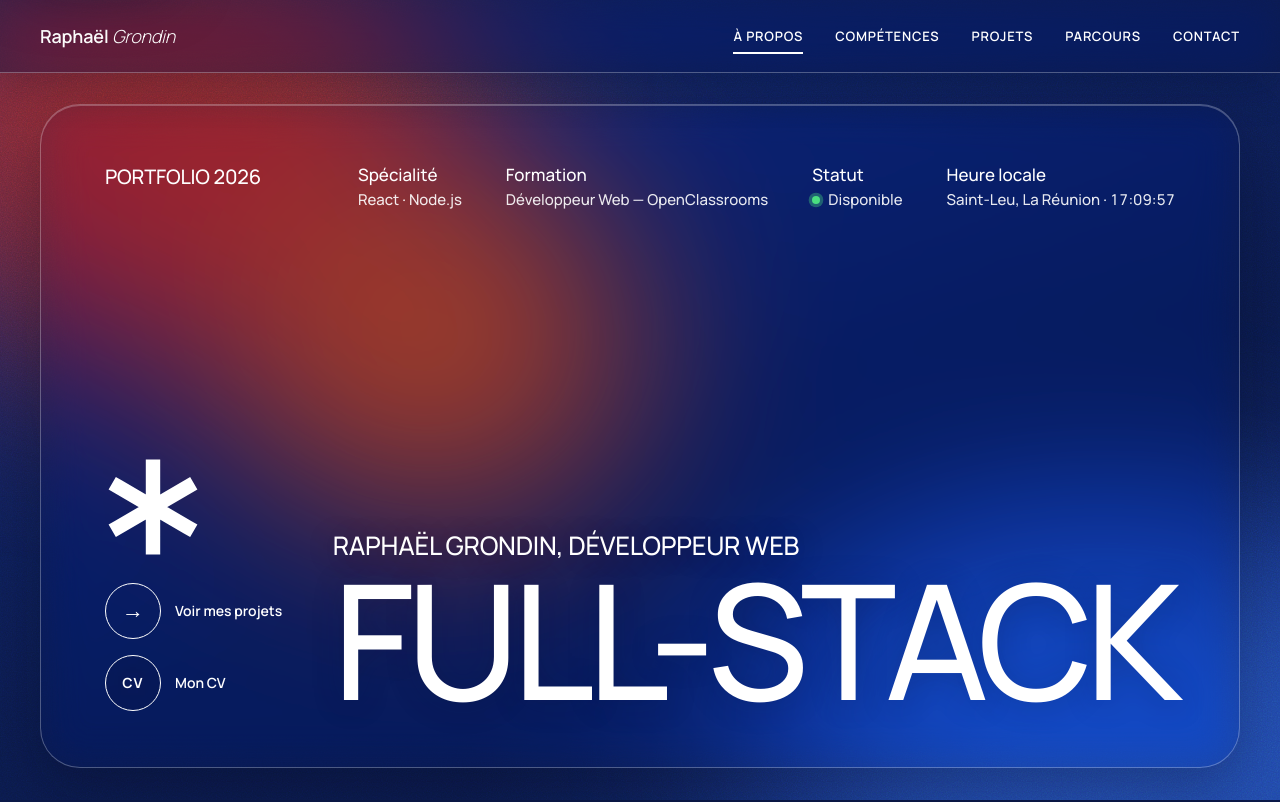
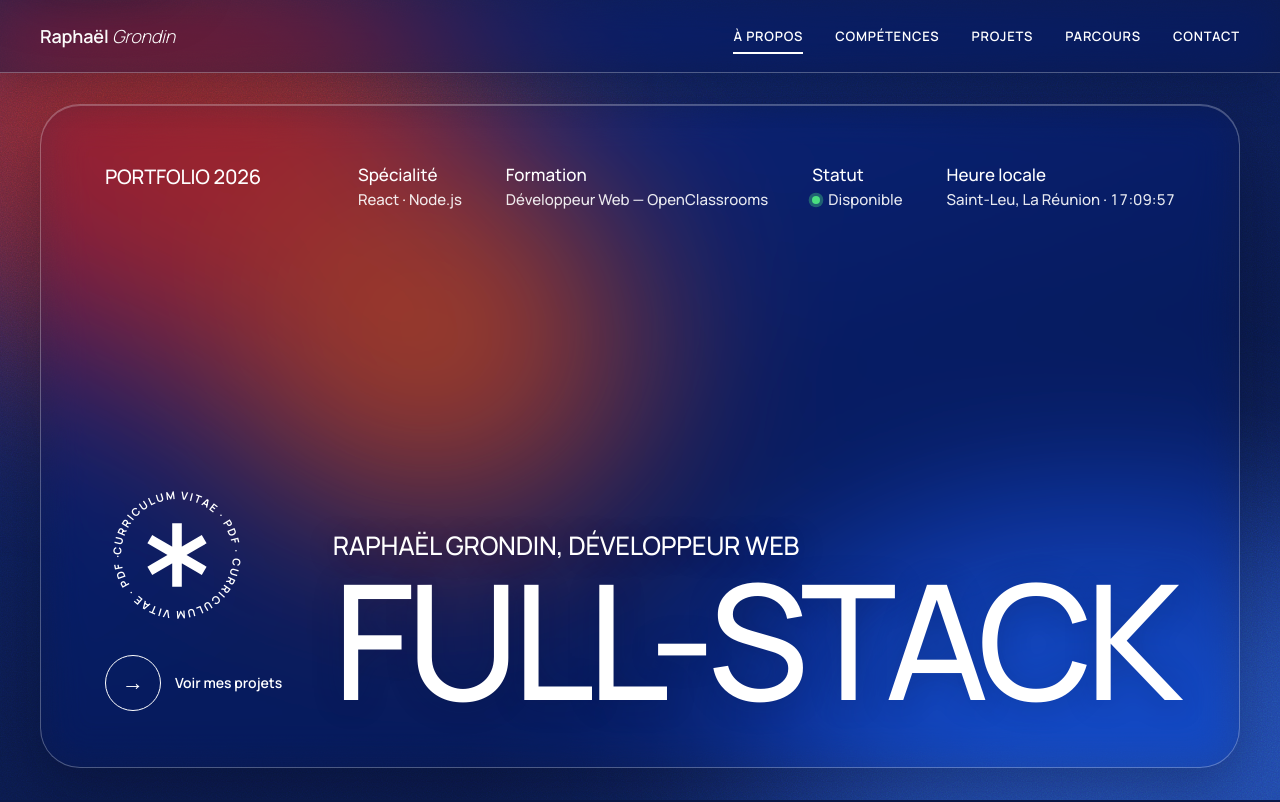
Before and after one commit to grdRaphael/portfolio_grd_raphael, a React (Vite) app: page / in a window 1280 px wide. Shown: the top 802 px of the page. Built offline with nearby package versions, Linux system fonts and the light colour scheme.

Commit message:
Turn hero star into a CV badge

```diff
--- a/src/components/Hero/Hero.scss
+++ b/src/components/Hero/Hero.scss
@@ -106,24 +106,74 @@
     gap: 28px;
 }
 
-// Les deux boutons ronds côte à côte : les projets, puis le CV
-.hero_actions {
-    display: flex;
-    flex-wrap: wrap;
-    gap: 16px 32px;
+// Le badge du CV : l'étoile au centre, un texte circulaire autour
+.hero_badge {
+    position: relative;
+    display: grid;
+    place-items: center;
+    width: 144px;
+    height: 144px;
+    // Cercle aussi pour le contour de focus clavier
+    border-radius: 50%;
+
+    @include mobile {
+        width: 108px;
+        height: 108px;
+    }
+
+    // Survol ou focus clavier : le texte tourne et l'étoile pivote
+    &:hover,
+    &:focus-visible {
+        .hero_badge_ring {
+            animation-play-state: running;
+        }
+
+        .hero_star {
+            transform: rotate(30deg);
+        }
+    }
+}
+
+// Le texte ne tourne pas tout seul : un mouvement qui démarre sans action du visiteur et dure
+// plus de 5 s devrait pouvoir être mis en pause (WCAG 2.2.2). Il tourne seulement au survol.
+.hero_badge_ring {
+    position: absolute;
+    inset: 0;
+    width: 100%;
+    height: 100%;
+    fill: $text-color;
+    font-size: 12px;
+    font-weight: 700;
+    text-transform: uppercase;
+    animation: badge-spin 12s linear infinite paused;
+
+    @media (prefers-reduced-motion: reduce) {
+        animation: none;
+    }
+}
+
+@keyframes badge-spin {
+    to {
+        transform: rotate(360deg);
+    }
 }
 
 .hero_star {
-    width: 96px;
-    height: 96px;
+    width: 64px;
+    height: 64px;
     stroke: $text-color;
     stroke-width: 15;
     stroke-linecap: square;
     fill: none;
+    transition: transform .4s ease;
 
     @include mobile {
-        width: 56px;
-        height: 56px;
+        width: 44px;
+        height: 44px;
+    }
+
+    @media (prefers-reduced-motion: reduce) {
+        transition: none;
     }
 }
 
@@ -152,16 +202,6 @@
     border-radius: 50%;
     font-size: 22px;
     transition: background-color .3s ease, color .3s ease;
-
-    // Variante du CV : fond de verre et lettres « CV » plus petites que la flèche
-    &--glass {
-        @include glass(50%);
-        box-shadow: none;
-        border: 1.5px solid $text-color;
-        font-size: 14px;
-        font-weight: 700;
-        letter-spacing: 0.08em;
-    }
 }
 
 .hero_title {
--- a/src/components/Hero/Hero.tsx
+++ b/src/components/Hero/Hero.tsx
@@ -29,21 +29,31 @@ const Hero = () => {
 
             <div className="hero_bottom">
                 <div className="hero_side">
+                    {/* L'étoile devient le lien du CV : un texte circulaire l'entoure et tourne au survol.
+                        Le PDF s'ouvre dans le lecteur du navigateur, qui propose de le télécharger */}
+                    <a className="hero_badge" href="/cv-raphael-grondin.pdf" target="_blank" rel="noreferrer">
+                        <svg className="hero_badge_ring" viewBox="0 0 160 160" aria-hidden="true">
+                            <defs>
+                                {/* Un cercle de rayon 62 tracé en deux demi-arcs : le chemin que suit le texte */}
+                                <path id="hero-badge-circle" d="M 18 80 a 62 62 0 1 1 124 0 a 62 62 0 1 1 -124 0" />
+                            </defs>
+                            <text>
+                                {/* textLength = périmètre du cercle (2 × π × 62 ≈ 389) : le texte fait le tour exact */}
+                                <textPath href="#hero-badge-circle" textLength="389" lengthAdjust="spacing">
+                                    Curriculum vitae · PDF · Curriculum vitae · PDF ·
+                                </textPath>
+                            </text>
+                        </svg>
                         <svg className="hero_star" viewBox="0 0 100 100" aria-hidden="true">
                             <path d="M50 8v84M14 29l72 42M14 71l72-42" />
                         </svg>
-                    <div className="hero_actions">
+                        {/* Le nom du lien reprend le texte visible (« Curriculum vitae ») : WCAG 2.5.3 */}
+                        <span className="sr_only">Curriculum vitae (PDF, 107 Ko, nouvel onglet)</span>
+                    </a>
                     <Link to={{ pathname: "/", hash: "#projets" }} className="hero_cta">
                         <span className="hero_cta_circle" aria-hidden="true">→</span>
                         Voir mes projets
                     </Link>
-                        {/* Le PDF s'ouvre dans le lecteur du navigateur, qui propose de le télécharger.
-                            Même bouton rond que les projets, en verre pour le distinguer */}
-                        <a className="hero_cta" href="/cv-raphael-grondin.pdf" target="_blank" rel="noreferrer">
-                            <span className="hero_cta_circle hero_cta_circle--glass" aria-hidden="true">CV</span>
-                            Mon CV<span className="sr_only"> (PDF, 107 Ko, nouvel onglet)</span>
-                        </a>
-                    </div>
                 </div>
 
                 <h1 id="hero-title" className="hero_title">
```
Lines whose indentation alone changed are shown as unchanged.
